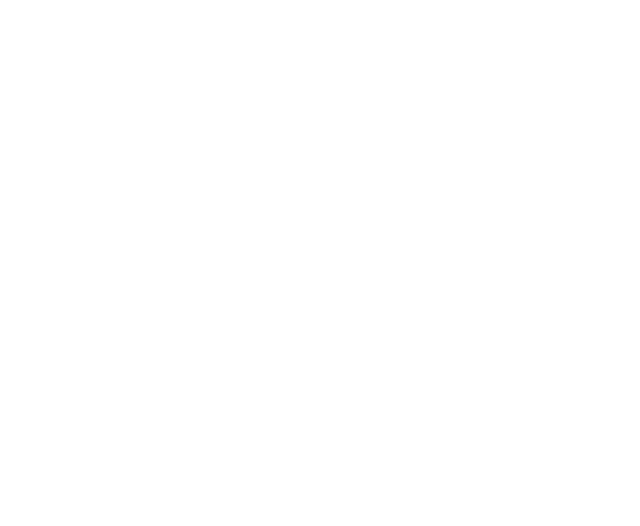
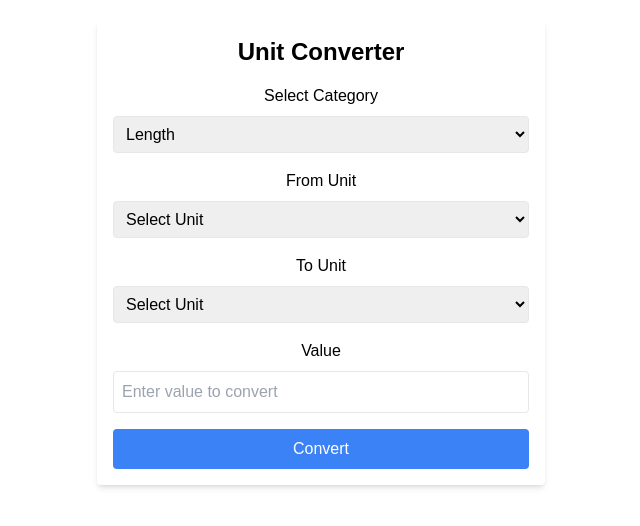
Before and after one commit to Rifatkazak/Projects-Dashboard, a React (Create React App) app in the folder multi-project-dashboard/: page /UnitConverter in a window 1280 px wide. Before the commit this address had no page. Shown: the top 526 px of the page, without its empty margins (319-959 px from the left). Built offline with nearby package versions, Linux system fonts and the light colour scheme.

Commit message:
add converter to frontend and server

```diff
--- a/multi-project-dashboard/src/App.js
+++ b/multi-project-dashboard/src/App.js
@@ -7,6 +7,7 @@
 import ExpenseTracker from './pages/ExpenseTracker';
 import TaskManager from './pages/TaskManager';
 import GithubActivity from './pages/GithubActivitiy';
+import UnitConverter from './pages/UnitConverter';
 
 const App = () => {
     return (
@@ -17,6 +18,7 @@
                     <Route path="/ExpenseTracker" element={<ExpenseTracker />} />
                     <Route path="/TaskManager" element={<TaskManager />} />
                     <Route path="/GithubActivity" element={<GithubActivity />} />
+                    <Route path="/UnitConverter" element={<UnitConverter />} />
                     <Route path="/project/:projectName" element={<ProjectDetail />} />
                 </Routes>
             </div>
--- a/multi-project-dashboard/src/pages/Home.js
+++ b/multi-project-dashboard/src/pages/Home.js
@@ -42,6 +42,11 @@
                     description="Manage your tasks"
                     link="/TaskManager"
                 />
+                <ProjectCard
+                    projectName="Unit Converter"
+                    description="Convert your units"
+                    link="/UnitConverter"
+                />
             </div>
 
             {/* Expenses, Tasks, GitHub Activity can be shown here as well */}
--- /dev/null
+++ b/multi-project-dashboard/src/pages/UnitConverter.js
@@ -0,0 +1,141 @@
+import React, { useState } from 'react';
+
+const UnitConverter = () => {
+  const [category, setCategory] = useState('length');
+  const [fromUnit, setFromUnit] = useState('');
+  const [toUnit, setToUnit] = useState('');
+  const [value, setValue] = useState('');
+  const [result, setResult] = useState(null);
+  const [error, setError] = useState(null);
+
+  // Unit options for each category
+  const units = {
+    length: ['millimeter', 'centimeter', 'meter', 'kilometer', 'inch', 'foot', 'yard', 'mile'],
+    weight: ['milligram', 'gram', 'kilogram', 'ounce', 'pound'],
+    temperature: ['Celsius', 'Fahrenheit', 'Kelvin']
+  };
+
+  // Handles form submission and calls the conversion API
+  const handleConvert = async (e) => {
+    e.preventDefault();
+    setError(null);
+    setResult(null);
+
+    try {
+      const response = await fetch('/converter/convert', {
+        method: 'POST',
+        headers: {
+          'Content-Type': 'application/json',
+        },
+        body: JSON.stringify({
+          value: parseFloat(value),
+          fromUnit,
+          toUnit,
+          category
+        }),
+      });
+
+      if (!response.ok) {
+        const errorData = await response.json();
+        setError(errorData.error || 'An error occurred during conversion.');
+      } else {
+        const data = await response.json();
+        setResult(data.result);
+      }
+    } catch (error) {
+      setError('Failed to reach the conversion API.');
+    }
+  };
+
+  return (
+    <div className="p-4 bg-white rounded shadow-md max-w-md mx-auto">
+      <h2 className="text-2xl font-semibold mb-4 text-center">Unit Converter</h2>
+
+      {/* Category Selection */}
+      <div className="mb-4">
+        <label className="block mb-2">Select Category</label>
+        <select
+          value={category}
+          onChange={(e) => {
+            setCategory(e.target.value);
+            setFromUnit('');
+            setToUnit('');
+          }}
+          className="w-full p-2 border rounded"
+        >
+          <option value="length">Length</option>
+          <option value="weight">Weight</option>
+          <option value="temperature">Temperature</option>
+        </select>
+      </div>
+
+      {/* From Unit Selection */}
+      <div className="mb-4">
+        <label className="block mb-2">From Unit</label>
+        <select
+          value={fromUnit}
+          onChange={(e) => setFromUnit(e.target.value)}
+          className="w-full p-2 border rounded"
+        >
+          <option value="">Select Unit</option>
+          {units[category].map((unit) => (
+            <option key={unit} value={unit}>
+              {unit}
+            </option>
+          ))}
+        </select>
+      </div>
+
+      {/* To Unit Selection */}
+      <div className="mb-4">
+        <label className="block mb-2">To Unit</label>
+        <select
+          value={toUnit}
+          onChange={(e) => setToUnit(e.target.value)}
+          className="w-full p-2 border rounded"
+        >
+          <option value="">Select Unit</option>
+          {units[category].map((unit) => (
+            <option key={unit} value={unit}>
+              {unit}
+            </option>
+          ))}
+        </select>
+      </div>
+
+      {/* Value Input */}
+      <div className="mb-4">
+        <label className="block mb-2">Value</label>
+        <input
+          type="number"
+          value={value}
+          onChange={(e) => setValue(e.target.value)}
+          className="w-full p-2 border rounded"
+          placeholder="Enter value to convert"
+        />
+      </div>
+
+      {/* Convert Button */}
+      <button
+        onClick={handleConvert}
+        className="w-full bg-blue-500 text-white p-2 rounded hover:bg-blue-600"
+      >
+        Convert
+      </button>
+
+      {/* Display Result or Error */}
+      {result !== null && (
+        <div className="mt-4 p-2 bg-green-100 text-green-800 rounded">
+          Result: {result}
+        </div>
+      )}
+      {error && (
+        <div className="mt-4 p-2 bg-red-100 text-red-800 rounded">
+          Error: {error}
+        </div>
+      )}
+    </div>
+  );
+};
+
+export default UnitConverter;
```
Also changed, not shown: 2 other files (tests, documents, lock files or other folders).
